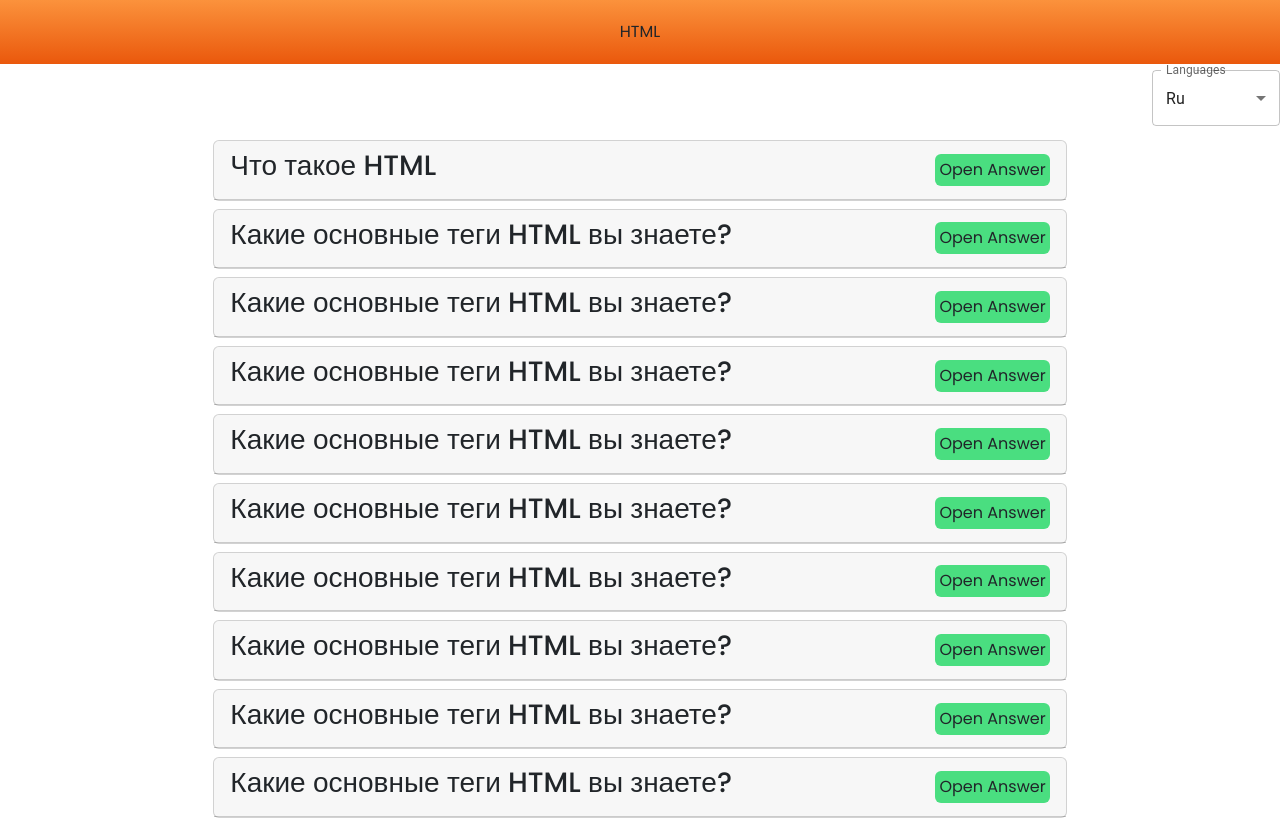
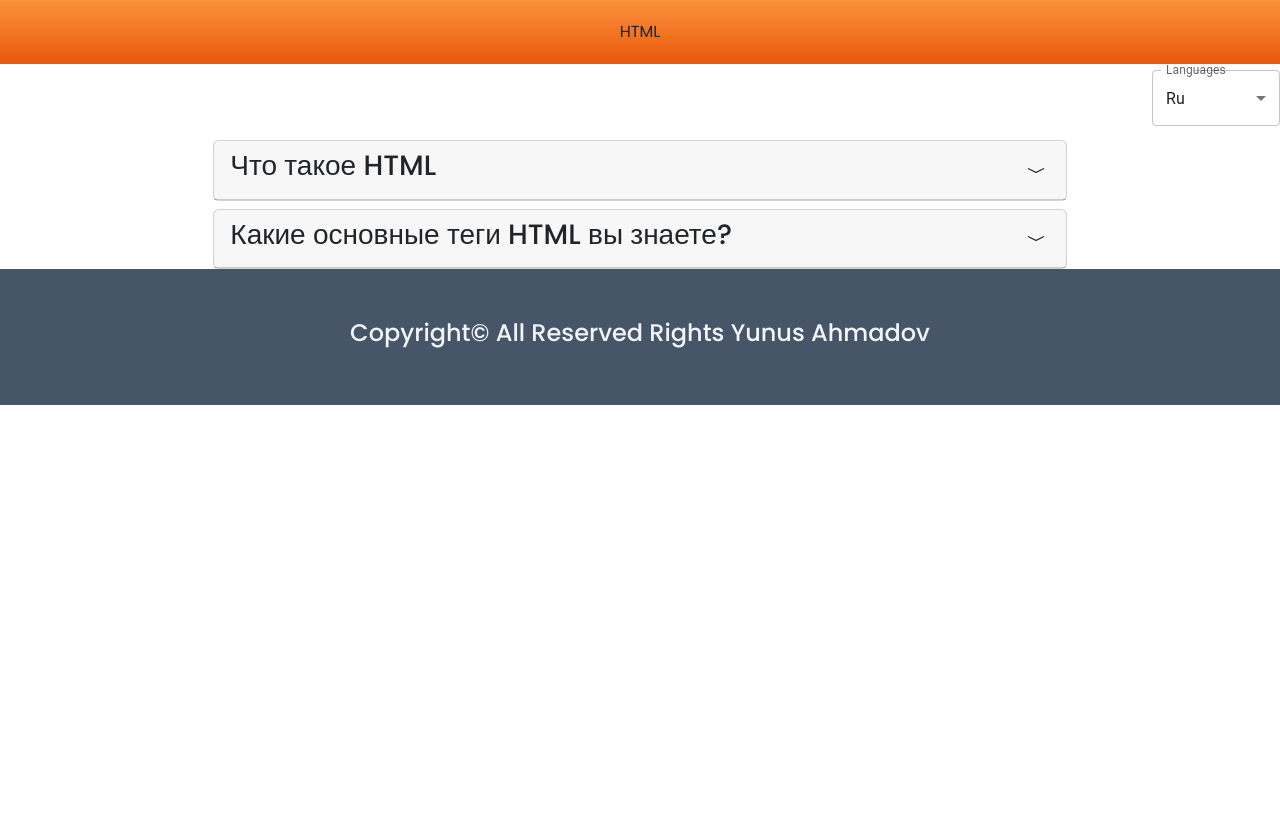
Before and after one commit to yunusahmadov/InterviewProject, a React (Vite) app: page /htmlpage in a window 1280 px wide. Shown: the top 820 px of the page. Built offline with nearby package versions, Linux system fonts and the light colour scheme.

Commit message:
added the ability to give an answer with a picture, changed the button to chevron

```diff
--- a/package.json
+++ b/package.json
@@ -21,6 +21,7 @@
     "react-bootstrap": "^2.7.4",
     "react-dom": "^18.2.0",
     "react-i18next": "^12.2.0",
+    "react-icons": "^4.8.0",
     "react-router-dom": "^6.10.0",
     "styled-components": "^5.3.9"
   },
--- a/public/locales/en/translation.json
+++ b/public/locales/en/translation.json
@@ -2,5 +2,6 @@
     "headerText":"Questions for Interview",
     "websiteText":"This site is created to practice before the interview. ",
     "freq":"Frequently asked questions in interviews",
-    "start":"Start"
+    "start":"Start",
+    "show":"Show Answer"
 }
--- a/public/locales/ru/translation.json
+++ b/public/locales/ru/translation.json
@@ -2,5 +2,7 @@
     "headerText":"Вопросы для интервью",
     "websiteText":"Этот сайт создан для повтора перед интервью",
     "freq":"Часто задаваемые вопросы на собесах",
-    "start":"Начать"
+    "start":"Начать",
+    "show":"Показать ответ"
+
 }
--- a/src/components/Pages/PageElems/AccordionElement.jsx
+++ b/src/components/Pages/PageElems/AccordionElement.jsx
@@ -1,17 +1,28 @@
-import React from 'react'
+import React, { useState } from 'react'
 import { useAccordionButton } from 'react-bootstrap/AccordionButton';
+import { useTranslation } from 'react-i18next';
+
+import { BsChevronCompactDown,BsChevronUp } from 'react-icons/bs';
 function AccordionElement({ children, eventKey }) {
+const [arrow,setArrow]=useState(true)
+
     const decoratedOnClick = useAccordionButton(eventKey, () =>
-    console.log('totally custom!'),
+   setArrow(!arrow),
   );
-
+  console.log(arrow);
+  const { t } = useTranslation();
   return (
     <button
-      className='bg-green-400 p-1 rounded-md '
+      className='text-xl p-1 rounded-md '
       type="button"
       onClick={decoratedOnClick}
     >
       {children}
+     {
+      // arrow?<BsChevronCompactDown/>:<BsChevronUp/>
+      arrow?<BsChevronCompactDown className='transition-all duration-200'/>:<BsChevronCompactDown className='transition-all duration-200 rotate-180'/>
+
+     }
     </button>
   );
 }
--- a/src/components/Pages/PageElems/PageMain.jsx
+++ b/src/components/Pages/PageElems/PageMain.jsx
@@ -55,21 +55,25 @@ function PageMain({ test:{questions}} ) {
     </Select>
   </FormControl>
 </div>
-      <div className="main-page md:w-11/12  ">
+      <div className="main-page md:w-11/12   ">
 
         {
           htmlQuestions.questions.map((question) => (
-            <div key={question.title} className='mt-2 w-full'>
+            <div key={question.title} className='mt-2  w-full'>
               <Accordion defaultActiveKey="0">
                 <Card>
                   <Card.Header>
                   <h3 className='xl:text-xl lg:text-lg'>{i18next.t(question.title)}</h3>
                     <AccordionElement eventKey="1" >
-                      <p className='lg:text-xs'>Open Answer</p>
+
                     </AccordionElement>
                   </Card.Header>
                   <Accordion.Collapse eventKey="1">
-                    <Card.Body>{i18next.t(question.answer)}</Card.Body>
+                    <Card.Body>
+                      {i18next.t(question?.answer)}
+                      <img src={question.img} alt="" />
+                    </Card.Body>
+
                   </Accordion.Collapse>
                 </Card>
               </Accordion>
--- a/src/data/data.js
+++ b/src/data/data.js
@@ -42,63 +42,7 @@ const htmlQuestions={
     },
     {
         title:'quest2',
-        answer:'answer2'
-    },
-    {
-        title:'quest2',
-        answer:'answer2'
-    },
-    {
-        title:'quest2',
-        answer:'answer2'
-    },
-    {
-        title:'quest2',
-        answer:'answer2'
-    },
-    {
-        title:'quest2',
-        answer:'answer2'
-    },
-    {
-        title:'quest2',
-        answer:'answer2'
-    },
-    {
-        title:'quest2',
-        answer:'answer2'
-    },
-    {
-        title:'quest2',
-        answer:'answer2'
-    },
-    {
-        title:'quest2',
-        answer:'answer2'
-    },
-    {
-        title:'quest2',
-        answer:'answer2'
-    },
-    {
-        title:'quest2',
-        answer:'answer2'
-    },
-    {
-        title:'quest2',
-        answer:'answer2'
-    },
-    {
-        title:'quest2',
-        answer:'answer2'
-    },
-    {
-        title:'quest2',
-        answer:'answer2'
-    },
-    {
-        title:'quest2',
-        answer:'answer2'
+        img:jslogo
     },
 
    ]
```
Also changed, not shown: 1 other file (tests, documents, lock files or other folders).
